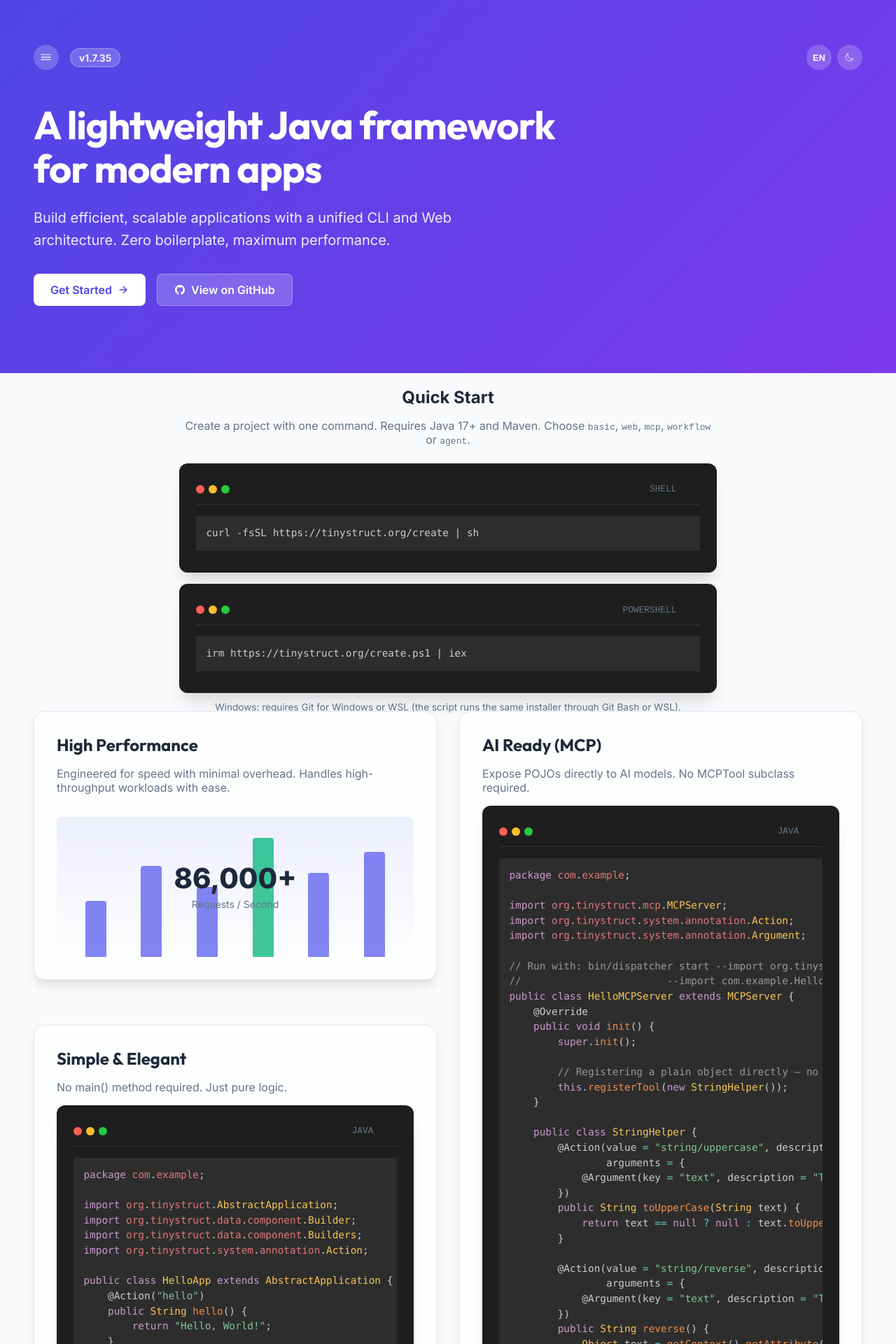
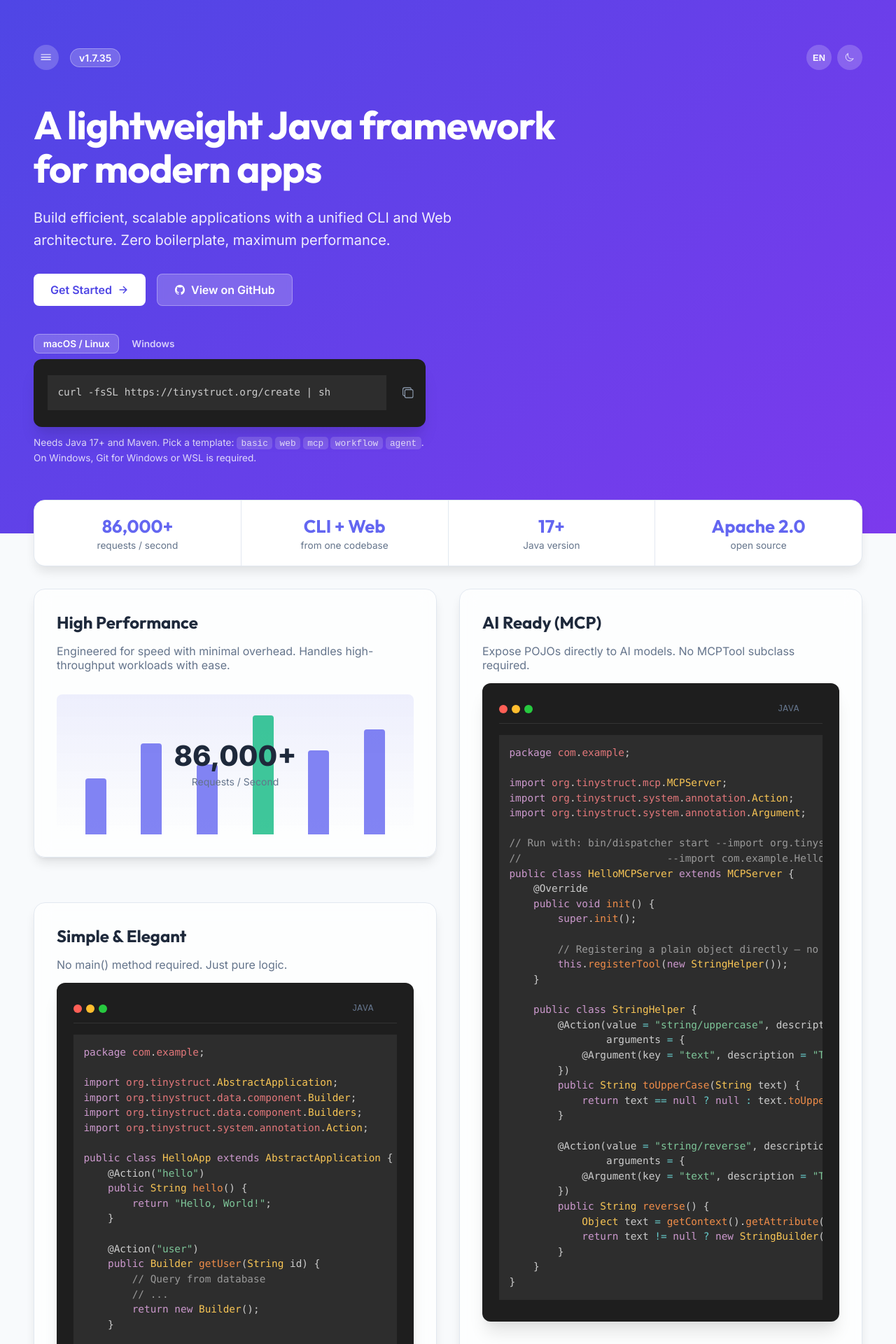
Before and after one commit to tinystruct/tinystruct.github.io, a Jekyll site: the page index.html, which Jekyll copies as it is, in a window 1280 px wide. Shown: the top 1920 px of the page at 70% size. Built offline with Jekyll 4.4.1, drawn with Linux system fonts in a browser that asks for light colours; nearby versions of some CDN libraries; some of the changed text lies outside the part shown.

Commit message:
feat: redesign homepage hero with install tabs, stats strip and docs grid

```diff
--- a/assets/css/style.css
+++ b/assets/css/style.css
@@ -1330,7 +1330,7 @@
     left: 0;
     right: 0;
     bottom: 0;
-    background: rgba(0,0,0,0.5);
+    background: rgba(0,0,0,0.35);
     z-index: 999;
     opacity: 0;
     pointer-events: none;
@@ -1445,3 +1445,58 @@
         font-size: 0.8rem;
     }
 }
+
+
+
+
+
+
+
+/* ===== Homepage enhancements ===== */
+.hero-actions { flex-wrap: wrap; }
+
+.hero-install { margin-top: 2.5rem; max-width: 560px; }
+.install-tabs { display: flex; gap: 0.25rem; margin-bottom: 0.5rem; }
+.install-tab {
+    background: transparent; color: rgba(255, 255, 255, 0.75);
+    border: 1px solid transparent; border-radius: 0.5rem;
+    padding: 0.3rem 0.8rem; font: 600 0.85rem var(--font-primary); cursor: pointer;
+}
+.install-tab:hover { color: #fff; }
+.install-tab.active { background: rgba(255, 255, 255, 0.2); color: #fff; border-color: rgba(255, 255, 255, 0.3); }
+.install-block { padding: 1rem 3.5rem 1rem 1.25rem; display: block; }
+.install-block[hidden] { display: none; }
+.install-block .copy-btn { position: absolute; top: 50%; right: 0.75rem; transform: translateY(-50%); opacity: 1; }
+.install-note { font-size: 0.85rem !important; color: rgba(255, 255, 255, 0.8) !important; margin: 0.75rem 0 0 !important; line-height: 1.6 !important; }
+.install-note code { background: rgba(255, 255, 255, 0.15); padding: 0.1rem 0.4rem; border-radius: 0.3rem; font-size: 0.8rem; }
+
+.stats-strip {
+    display: grid; grid-template-columns: repeat(4, 1fr); gap: 1px;
+    max-width: 1400px; margin: -3rem 3rem 2rem; position: relative; z-index: 3;
+    background: var(--border-color); border: 1px solid var(--border-color);
+    border-radius: 1rem; overflow: hidden;
+    box-shadow: 0 10px 15px -3px rgba(0, 0, 0, 0.1);
+}
+.stat { background: var(--feature-bg); padding: 1.25rem 1rem; text-align: center; }
+.stat strong { display: block; font: 700 1.6rem var(--font-heading); color: var(--primary-color); }
+.stat span { font-size: 0.85rem; color: var(--text-secondary); }
+.stats-strip + .content-wrapper { margin-top: 0; }
+
+.docs-section { max-width: 1400px; padding: 3rem 3rem 1rem; }
+.docs-section h2 { font: 700 1.75rem var(--font-heading); margin: 0 0 1.5rem; }
+.docs-grid { display: grid; grid-template-columns: repeat(auto-fill, minmax(260px, 1fr)); gap: 1.25rem; }
+.doc-card {
+    display: block; background: var(--feature-bg); border: 1px solid var(--border-color);
+    border-radius: 1rem; padding: 1.5rem; text-decoration: none; color: inherit;
+    transition: transform 0.2s ease, border-color 0.2s ease, box-shadow 0.2s ease;
+}
+.doc-card:hover { transform: translateY(-3px); border-color: var(--primary-color); box-shadow: 0 10px 15px -3px rgba(99, 102, 241, 0.2); }
+.doc-card ion-icon { font-size: 1.6rem; color: var(--primary-color); }
+.doc-card h4 { font: 600 1.1rem var(--font-heading); margin: 0.75rem 0 0.4rem; }
+.doc-card p { margin: 0; font-size: 0.9rem; line-height: 1.5; color: var(--text-secondary); }
+
+@media (max-width: 768px) {
+    .stats-strip { grid-template-columns: repeat(2, 1fr); margin: -2rem 1rem 1.5rem; }
+    .docs-section { padding: 2rem 1rem 0.5rem; }
+    .hero-install { max-width: 100%; }
+}
--- a/index.html
+++ b/index.html
@@ -8,6 +8,11 @@
         content="A lightweight java framework designed for building efficient and scalable applications. Supports both command-line tools and APIs, enabling developers to create robust solutions with ease.">
     <meta name="keywords" content="java, framework, lightweight, command-line, web, applications, tinystruct">
     <meta name="author" content="James ZHOU">
+    <meta property="og:title" content="tinystruct - a lightweight Java framework">
+    <meta property="og:description" content="One codebase, two interfaces: expose the same logic as a CLI and a Web API. Zero boilerplate, 86,000+ req/s.">
+    <meta property="og:type" content="website">
+    <meta property="og:url" content="https://tinystruct.org/">
+    <meta name="theme-color" content="#4f46e5">
     <link rel="icon" type="image/x-icon" href="favicon.ico">
     <title>tinystruct framework - v1.7.35</title>
 
@@ -171,51 +176,35 @@
                         View on GitHub
                     </a>
                 </div>
+
+                <!-- One-command install -->
+                <div class="hero-install" id="quickstart">
+                    <div class="install-tabs" role="tablist">
+                        <button class="install-tab active" role="tab" aria-selected="true" data-target="install-sh">macOS / Linux</button>
+                        <button class="install-tab" role="tab" aria-selected="false" data-target="install-ps">Windows</button>
+                    </div>
+                    <div class="code-block install-block" id="install-sh">
+                        <pre><code class="language-bash">curl -fsSL https://tinystruct.org/create | sh</code></pre>
+                        <button class="copy-btn" title="Copy code" aria-label="Copy code"><ion-icon name="copy-outline"></ion-icon></button>
+                    </div>
+                    <div class="code-block install-block" id="install-ps" hidden>
+                        <pre><code class="language-powershell">irm https://tinystruct.org/create.ps1 | iex</code></pre>
+                        <button class="copy-btn" title="Copy code" aria-label="Copy code"><ion-icon name="copy-outline"></ion-icon></button>
+                    </div>
+                    <p class="install-note">
+                        Needs Java 17+ and Maven. Pick a template: <code>basic</code> <code>web</code> <code>mcp</code>
+                        <code>workflow</code> <code>agent</code>. On Windows, Git for Windows or WSL is required.
+                    </p>
+                </div>
             </section>
         </header>
 
-        <!-- Quick Start -->
-        <section class="quickstart" id="quickstart" style="max-width: 800px; margin: 0 auto 3rem; padding: 0 1rem;">
-            <h2 style="text-align: center; margin-bottom: 0.5rem;">Quick Start</h2>
-            <p style="text-align: center; color: var(--text-secondary); margin-bottom: 1.5rem;">
-                Create a project with one command. Requires Java 17+ and Maven.
-                Choose <code>basic</code>, <code>web</code>, <code>mcp</code>, <code>workflow</code> or <code>agent</code>.
-            </p>
-            <div class="code-block">
-                <div class="code-header">
-                    <div class="dots">
-                        <span class="dot red"></span>
-                        <span class="dot yellow"></span>
-                        <span class="dot green"></span>
-                    </div>
-                    <div class="code-actions">
-                        <span class="language">SHELL</span>
-                        <button class="copy-btn" title="Copy code" aria-label="Copy code">
-                            <ion-icon name="copy-outline"></ion-icon>
-                        </button>
-                    </div>
-                </div>
-                <pre><code class="language-bash">curl -fsSL https://tinystruct.org/create | sh</code></pre>
-            </div>
-            <div class="code-block" style="margin-top: 1rem;">
-                <div class="code-header">
-                    <div class="dots">
-                        <span class="dot red"></span>
-                        <span class="dot yellow"></span>
-                        <span class="dot green"></span>
-                    </div>
-                    <div class="code-actions">
-                        <span class="language">POWERSHELL</span>
-                        <button class="copy-btn" title="Copy code" aria-label="Copy code">
-                            <ion-icon name="copy-outline"></ion-icon>
-                        </button>
-                    </div>
-                </div>
-                <pre><code class="language-powershell">irm https://tinystruct.org/create.ps1 | iex</code></pre>
-            </div>
-            <p style="text-align: center; color: var(--text-secondary); margin-top: 0.75rem; font-size: 0.85rem;">
-                Windows: requires Git for Windows or WSL (the script runs the same installer through Git Bash or WSL).
-            </p>
+        <!-- Stats strip -->
+        <section class="stats-strip" aria-label="Highlights">
+            <div class="stat"><strong>86,000+</strong><span>requests / second</span></div>
+            <div class="stat"><strong>CLI + Web</strong><span>from one codebase</span></div>
+            <div class="stat"><strong>17+</strong><span>Java version</span></div>
+            <div class="stat"><strong>Apache 2.0</strong><span>open source</span></div>
         </section>
 
         <!-- Content Grid -->
@@ -424,6 +413,43 @@
             </div>
         </section>
 
+        <!-- Explore the docs -->
+        <section class="docs-section">
+            <h2>Explore the docs</h2>
+            <div class="docs-grid">
+                <a class="doc-card" href="en/getting-started.html">
+                    <ion-icon name="rocket-outline"></ion-icon>
+                    <h4>Getting Started</h4>
+                    <p>Install, create your first app and run it as a CLI and a web server.</p>
+                </a>
+                <a class="doc-card" href="en/core-concepts.html">
+                    <ion-icon name="book-outline"></ion-icon>
+                    <h4>Core Concepts</h4>
+                    <p>Applications, actions, the context and the request lifecycle.</p>
+                </a>
+                <a class="doc-card" href="en/web-applications.html">
+                    <ion-icon name="globe-outline"></ion-icon>
+                    <h4>Web Applications</h4>
+                    <p>Routing, templates, SSE and file uploads.</p>
+                </a>
+                <a class="doc-card" href="en/database.html">
+                    <ion-icon name="server-outline"></ion-icon>
+                    <h4>Database</h4>
+                    <p>Annotation-based ORM, POJO generation and PostgreSQL.</p>
+                </a>
+                <a class="doc-card" href="en/mcp-integration.html">
+                    <ion-icon name="hardware-chip-outline"></ion-icon>
+                    <h4>MCP Integration</h4>
+                    <p>Expose your tools to AI models over the Model Context Protocol.</p>
+                </a>
+                <a class="doc-card" href="en/whats-new-1.7.35.html">
+                    <ion-icon name="newspaper-outline"></ion-icon>
+                    <h4>What's New in 1.7.35</h4>
+                    <p>Latest release notes and upgrade guidance.</p>
+                </a>
+            </div>
+        </section>
+
         <footer>
             <div class="footer-content">
                 <p>Released under the Apache License 2.0</p>
@@ -465,27 +491,10 @@
         document.documentElement.setAttribute('data-theme', savedTheme);
         updateThemeIcon(savedTheme);
 
-        // Sidebar Toggle Logic
+        // Sidebar Toggle Logic (closed by default at every width, same as the doc pages)
         function toggleSidebar() {
-            if (window.innerWidth < 768) {
-                document.body.classList.toggle('sidebar-open');
-                document.body.classList.remove('sidebar-closed'); // Reset desktop state just in case
-            } else {
-                document.body.classList.toggle('sidebar-closed');
-                document.body.classList.remove('sidebar-open'); // Reset mobile state just in case
-            }
+            document.body.classList.toggle('sidebar-closed');
         }
-
-        // Sidebar is hidden by default (sidebar-closed on body) on desktop.
-        // On mobile, the CSS already hides it via transform; ensure no leftover class.
-        if (window.innerWidth < 768) {
-            document.body.classList.remove('sidebar-closed');
-        }
-
-        // Close sidebar when clicking overlay (Mobile only)
-        document.querySelector('.sidebar-overlay').addEventListener('click', function () {
-            document.body.classList.remove('sidebar-open');
-        });
 
         // Collapsible nav group toggle
         function toggleNavGroup(groupId) {
```
Also changed, not shown: other parts of index.html (+13 -0 lines).
